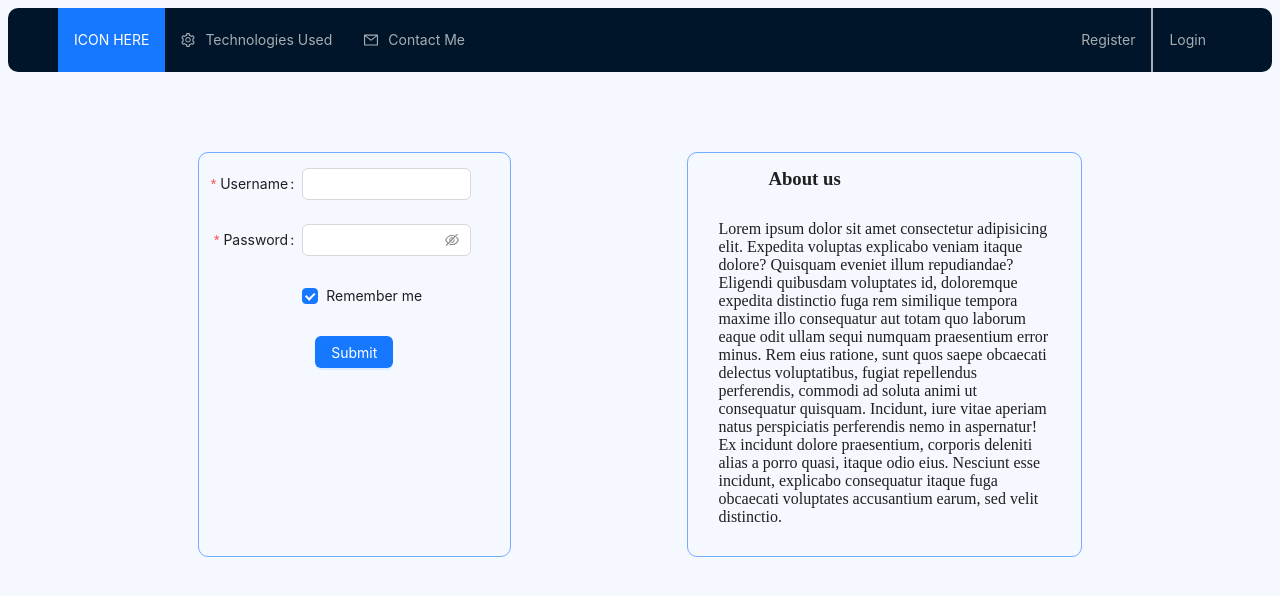
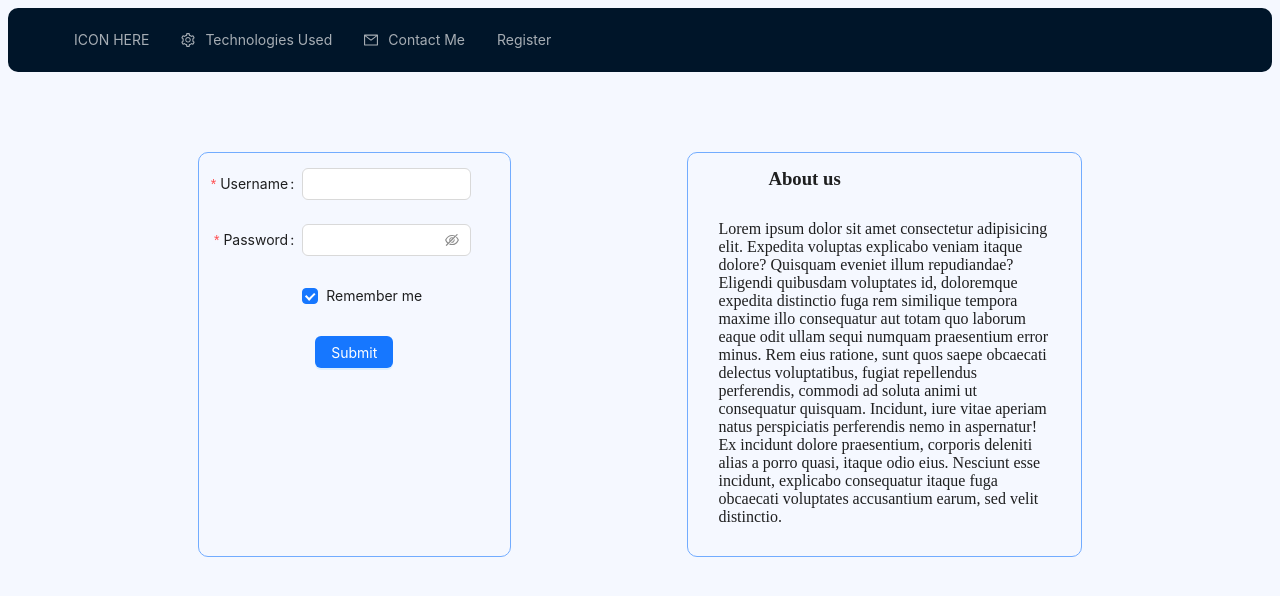
Before and after one commit to DavitMatevosyan/LearnMS.Frontend, a React (Vite) app in the folder LearnMS.FrontEnd/: page / in a window 1280 px wide. Shown: the top 596 px of the page. Built offline with nearby package versions, Linux system fonts and the light colour scheme.

Commit message:
minor adjustments

```diff
--- a/LearnMS.FrontEnd/src/App.tsx
+++ b/LearnMS.FrontEnd/src/App.tsx
@@ -1,10 +1,10 @@
 import { Route, Routes, useNavigate } from "react-router-dom";
 import Landing from "./routes/Landing/Landing";
-import Auth from "./routes/Auth/Auth";
 import MainPage from "./routes/Main/MainPage";
 
 import TechUsed from "./Components/Landing/TechUsed/TechUsed";
 import LandingHeader from "./Components/Shared/Header/LandingHeader";
+import RegisterForm from "./Components/Auth/Register/Register";
 
 function App(): JSX.Element {
 	const navigate = useNavigate();
@@ -15,7 +15,7 @@ function App(): JSX.Element {
 			<Route path="/" element={<LandingHeader navigate={navigate}/>}>
 				<Route index element={<Landing />} />
 				<Route path="/TechnologyUsed" element={<TechUsed />} />
-				<Route path="auth" element={<Auth />}/>
+				<Route path="/register" element={<RegisterForm />}/>
 			</Route>
 			<Route path="/my" element={<MainPage />} />
 
--- a/LearnMS.FrontEnd/src/Components/Auth/Register/Register.tsx
+++ b/LearnMS.FrontEnd/src/Components/Auth/Register/Register.tsx
@@ -13,7 +13,19 @@ export default function RegisterForm(): JSX.Element {
                         }
                     ]
                 }>
-                <Input placeholder="first name"/>
+                <Input placeholder="First name"/>
+            </Form.Item>
+            <Form.Item
+                name="lastName"
+                label="Last Name"
+                rules={[{
+                            required: true,
+                            max: 50,
+                            message: "Not valid Last Name"
+                        }
+                    ]
+                }>
+                <Input placeholder="Last name"/>
             </Form.Item>
         </Form>
     );
--- a/LearnMS.FrontEnd/src/Components/Shared/Header/HeaderStyles.module.scss
+++ b/LearnMS.FrontEnd/src/Components/Shared/Header/HeaderStyles.module.scss
@@ -5,10 +5,9 @@
 }
 
 .MenuPages {
-    width: 500px;
-}
+flex: auto;}
 
 .LoginRegister {
-    width: 500px;
+    flex: auto;
     flex-direction: row-reverse;
 }
--- a/LearnMS.FrontEnd/src/Components/Shared/Header/LandingHeader.tsx
+++ b/LearnMS.FrontEnd/src/Components/Shared/Header/LandingHeader.tsx
@@ -1,4 +1,4 @@
-import { Menu, MenuProps } from "antd";
+import { Menu } from "antd";
 import { Header } from "antd/es/layout/layout";
 import styles from "./HeaderStyles.module.scss";
 import { SettingOutlined, MailOutlined } from "@ant-design/icons";
@@ -12,66 +12,6 @@ interface LandingHeaderProps {
 const LandingHeader = (props: LandingHeaderProps): JSX.Element => {
     const { navigate } = props;
 
-	const landingMenuItems: MenuProps["items"] = [
-		{
-			key: "main",
-			label: "ICON HERE",
-			onClick: () => { navigate("/"); }
-		},
-		{
-			label: "Technologies Used",
-			key: "techused",
-			icon: <SettingOutlined />,
-			onClick: () => { navigate("/TechnologyUsed"); }
-		},
-		{
-			label: "Contact Me",
-			key: "app",
-			icon: <MailOutlined />,
-			children: [
-				{
-					type: "group",
-					label: "Methods",
-					children: [
-						{
-							label: "Mail",
-							key: "contact:mail"
-						},
-						{
-							label: "LinkedIn",
-							key: "contact:linkedin"
-						},
-						{
-							label: "Github",
-							key: "contact:github"
-						}
-					]
-				}
-		  ]
-		}
-	  ];
-
-	const loginItems: MenuProps["items"] = [
-		{
-			key: "login",
-			label: "Login",
-			style: {
-				borderColor: "rgba(255, 255, 255, 0.65)",
-				borderWidth: "0px 0px 0px 1px",
-				borderStyle: "solid"
-			}
-		},
-		{
-			key: "register",
-			label: "Register",
-			style: {
-				borderColor: "rgba(255, 255, 255, 0.65)",
-				borderWidth: "0px 1px 0px 0px",
-				borderStyle: "solid"
-			}
-		}
-	];
-
     return (
 		<>
 			<Header className={styles.Header}>
@@ -79,13 +19,32 @@ const LandingHeader = (props: LandingHeaderProps): JSX.Element => {
 					theme="dark"
 					mode="horizontal"
 					defaultSelectedKeys={["main"]}
-					items={landingMenuItems} />
-				<Menu className={styles.LoginRegister}
-					theme="dark"
-					mode="horizontal"
-					items={loginItems} />
+					>
+						<Menu.Item key="mainPage" onClick={() => navigate("/")}>
+							ICON HERE
+						</Menu.Item>
+						<Menu.Item key="techUsed" icon={<SettingOutlined />} onClick={() => navigate("/TechnologyUsed")}>
+							Technologies Used
+						</Menu.Item>
+							<Menu.SubMenu key="contacts" icon={<MailOutlined />} title="Contact Me">
+								<Menu.ItemGroup title="Methods">
+									<Menu.Item key="contact:mail" onClick={() => navigate("/")}>
+										Mail
+									</Menu.Item>
+									<Menu.Item key="contact:linkedIn" onClick={() => navigate("/")}>
+										LinkedIn
+									</Menu.Item>
+									<Menu.Item key="contact:github" onClick={() => navigate("/")}>
+										Github
+									</Menu.Item>
+								</Menu.ItemGroup>
+							</Menu.SubMenu>
+							{/* future enhancement required, put register on right end */}
+						<Menu.Item key="register" style={{}} onClick={() => navigate("/register")}>
+							Register
+						</Menu.Item>
+					</Menu>
 			</Header>
-
 			<Outlet />
 		</>
     );
```
